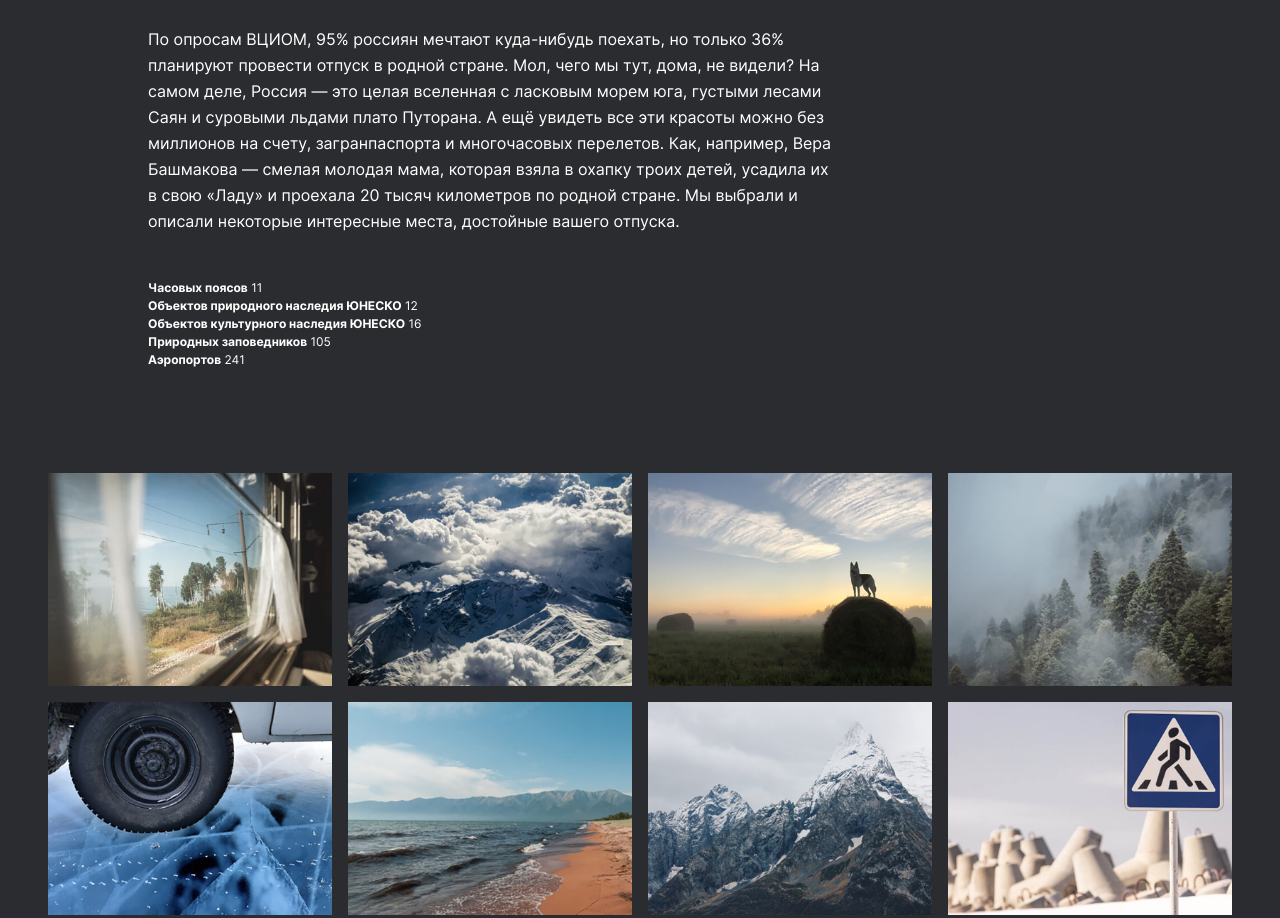
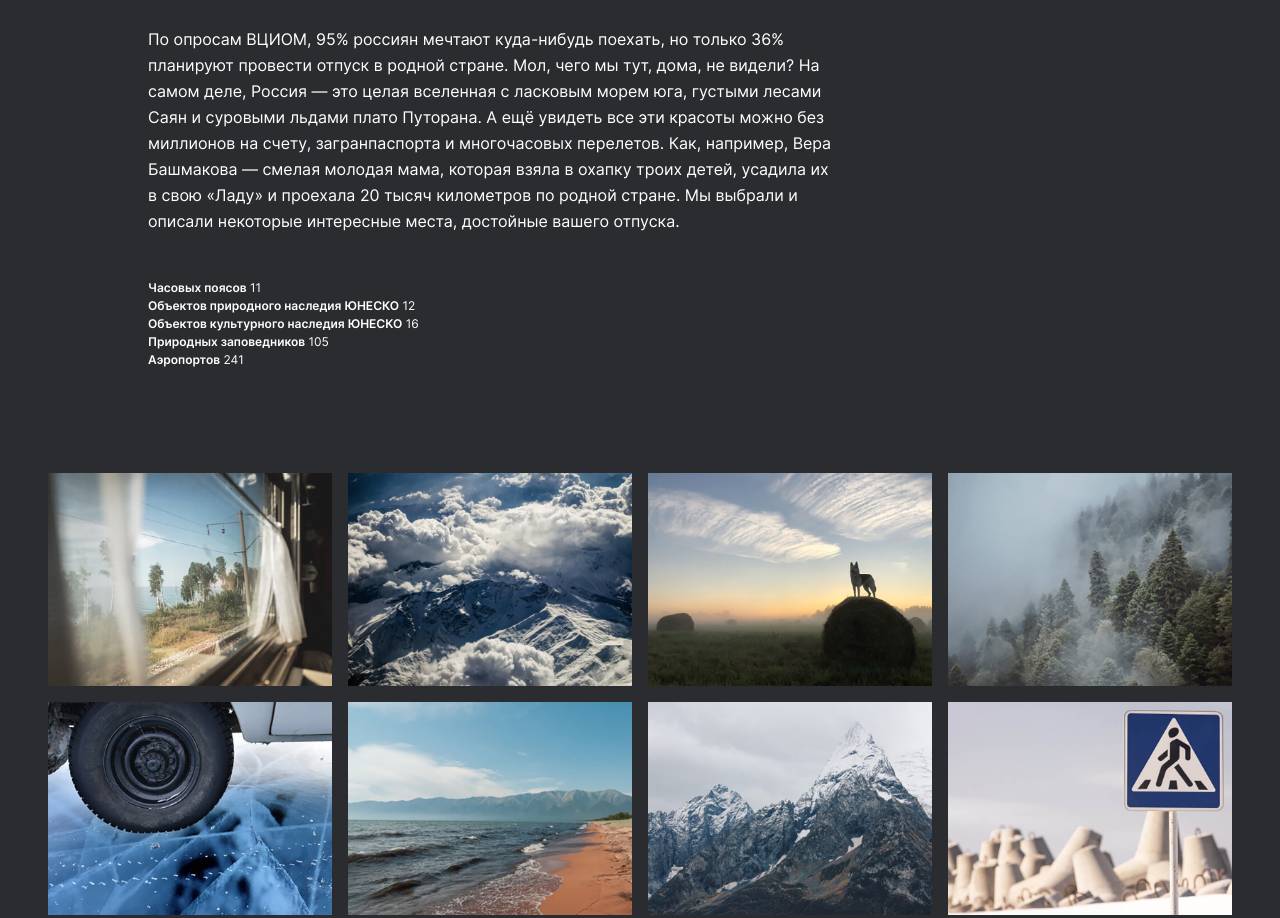
Before and after one commit to AscanR/russian-travel, a plain HTML site: page Index.html in a window 1280 px wide. Shown: the part 1315-2233 px from the top of the page. Drawn offline with Linux system fonts and the light colour scheme.

Commit message:
2nd deploy

```diff
--- a/Index.css
+++ /dev/null
@@ -1,37 +0,0 @@
-@import url(./vendors/normalize.css);
-@import url(./fonts/fonts.css);
-@import url(./blocks/main/main.css);
-@import url(./blocks/page/page.css);
-@import url(./blocks/header/header.css);
-@import url(./blocks/header/__logo/header__logo.css);
-@import url(./blocks/header/__lang-links/header__lang-links.css);
-@import url(./blocks/header/__lang-link/header__lang-link.css);
-@import url(./blocks/lead/lead.css);
-@import url(./blocks/lead/__title/lead__title.css);
-@import url(./blocks/lead/__subtitle/lead__subtitle.css);
-@import url(./blocks/lead/__image/lead__image.css);
-@import url(./blocks/lead/__caption/lead__caption.css);
-@import url(./blocks/intro/intro.css);
-@import url(./blocks/intro/__title/intro__title.css);
-@import url(./blocks/intro/__text/intro__text.css);
-@import url(./blocks/intro/__list/intro__list.css);
-@import url(./blocks/intro/__list/_bold/intro__list_bold.css);
-@import url(./blocks/photo-grid/photo-grid.css);
-@import url(./blocks/photo-grid/__item/photo-grid__item.css);
-@import url(./blocks/places/places.css);
-@import url(./blocks/place/place.css);
-@import url(./blocks/place/__image/place__image.css);
-@import url(./blocks/place/__title/place__title.css);
-@import url(./blocks/place/__paragraph/place__paragraph.css);
-@import url(./blocks/place/__paragraph/_text/place__paragraph_text.css);
-@import url(./blocks/place/__website/place__website.css);
-@import url(./blocks/place/__website/_url-heading/place__website_url-heading.css);
-@import url(./blocks/place/__website/_link/place__website_link.css);
-@import url(./blocks/cover/cover.css);
-@import url(./blocks/cover/__item/cover__item.css);
-@import url(./blocks/cover/__title/cover__title.css);
-@import url(./blocks/cover/__subtitle/cover__subtitle.css);
-@import url(./blocks/footer/footer.css);
-@import url(./blocks/footer/__links/footer__links.css);
-@import url(./blocks/footer/__link/footer__link.css);
-@import url(./blocks/footer/__copyright/footer__copyright.css);
--- a/Index.html
+++ b/Index.html
@@ -4,7 +4,7 @@
     <meta charset="UTF-8" />
     <meta http-equiv="X-UA-Compatible" content="IE=edge" />
     <meta name="viewport" content="width=device-width, initial-scale=1.0" />
-    <link rel="stylesheet" href="index.css" />
+    <link rel="stylesheet" href="./pages/index.css" />
     <title>Путешествие по России</title>
   </head>
   <body class="main">
--- a/fonts/fonts.css
+++ b/fonts/fonts.css
@@ -6,8 +6,14 @@
   font-weight: 400;
 }
 @font-face {
+  src: url(./Inter/Inter-SemiBold.woff2) format("woff2"),
+    url(./Inter/Inter-SemiBold.woff) format("woff");
+  font-family: "Inter";
+  font-weight: 700;
+}
+@font-face {
   src: url(./Inter/Inter-Bold.woff2) format("woff2"),
     url(./Inter/Inter-Bold.woff) format("woff");
   font-family: "Inter";
-  font-weight: 700;
+  font-weight: 900;
 }
--- /dev/null
+++ b/pages/index.css
@@ -0,0 +1,37 @@
+@import url(../vendors/normalize.css);
+@import url(../fonts/fonts.css);
+@import url(../blocks/main/main.css);
+@import url(../blocks/page/page.css);
+@import url(../blocks/header/header.css);
+@import url(../blocks/header/__logo/header__logo.css);
+@import url(../blocks/header/__lang-links/header__lang-links.css);
+@import url(../blocks/header/__lang-link/header__lang-link.css);
+@import url(../blocks/lead/lead.css);
+@import url(../blocks/lead/__title/lead__title.css);
+@import url(../blocks/lead/__subtitle/lead__subtitle.css);
+@import url(../blocks/lead/__image/lead__image.css);
+@import url(../blocks/lead/__caption/lead__caption.css);
+@import url(../blocks/intro/intro.css);
+@import url(../blocks/intro/__title/intro__title.css);
+@import url(../blocks/intro/__text/intro__text.css);
+@import url(../blocks/intro/__list/intro__list.css);
+@import url(../blocks/intro/__list/_bold/intro__list_bold.css);
+@import url(../blocks/photo-grid/photo-grid.css);
+@import url(../blocks/photo-grid/__item/photo-grid__item.css);
+@import url(../blocks/places/places.css);
+@import url(../blocks/place/place.css);
+@import url(../blocks/place/__image/place__image.css);
+@import url(../blocks/place/__title/place__title.css);
+@import url(../blocks/place/__paragraph/place__paragraph.css);
+@import url(../blocks/place/__paragraph/_text/place__paragraph_text.css);
+@import url(../blocks/place/__website/place__website.css);
+@import url(../blocks/place/__website/_url-heading/place__website_url-heading.css);
+@import url(../blocks/place/__website/_link/place__website_link.css);
+@import url(../blocks/cover/cover.css);
+@import url(../blocks/cover/__item/cover__item.css);
+@import url(../blocks/cover/__title/cover__title.css);
+@import url(../blocks/cover/__subtitle/cover__subtitle.css);
+@import url(../blocks/footer/footer.css);
+@import url(../blocks/footer/__links/footer__links.css);
+@import url(../blocks/footer/__link/footer__link.css);
+@import url(../blocks/footer/__copyright/footer__copyright.css);
```
